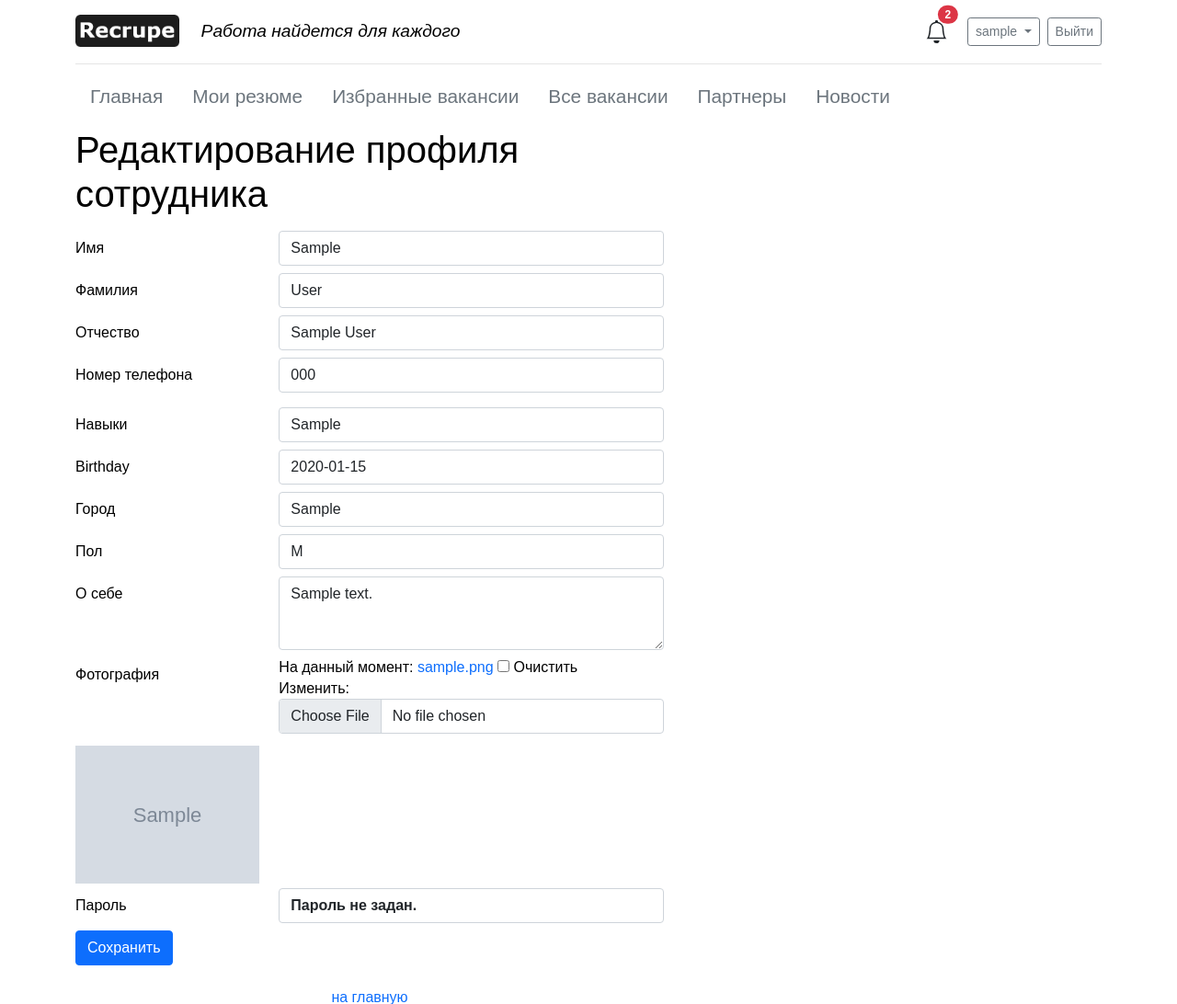
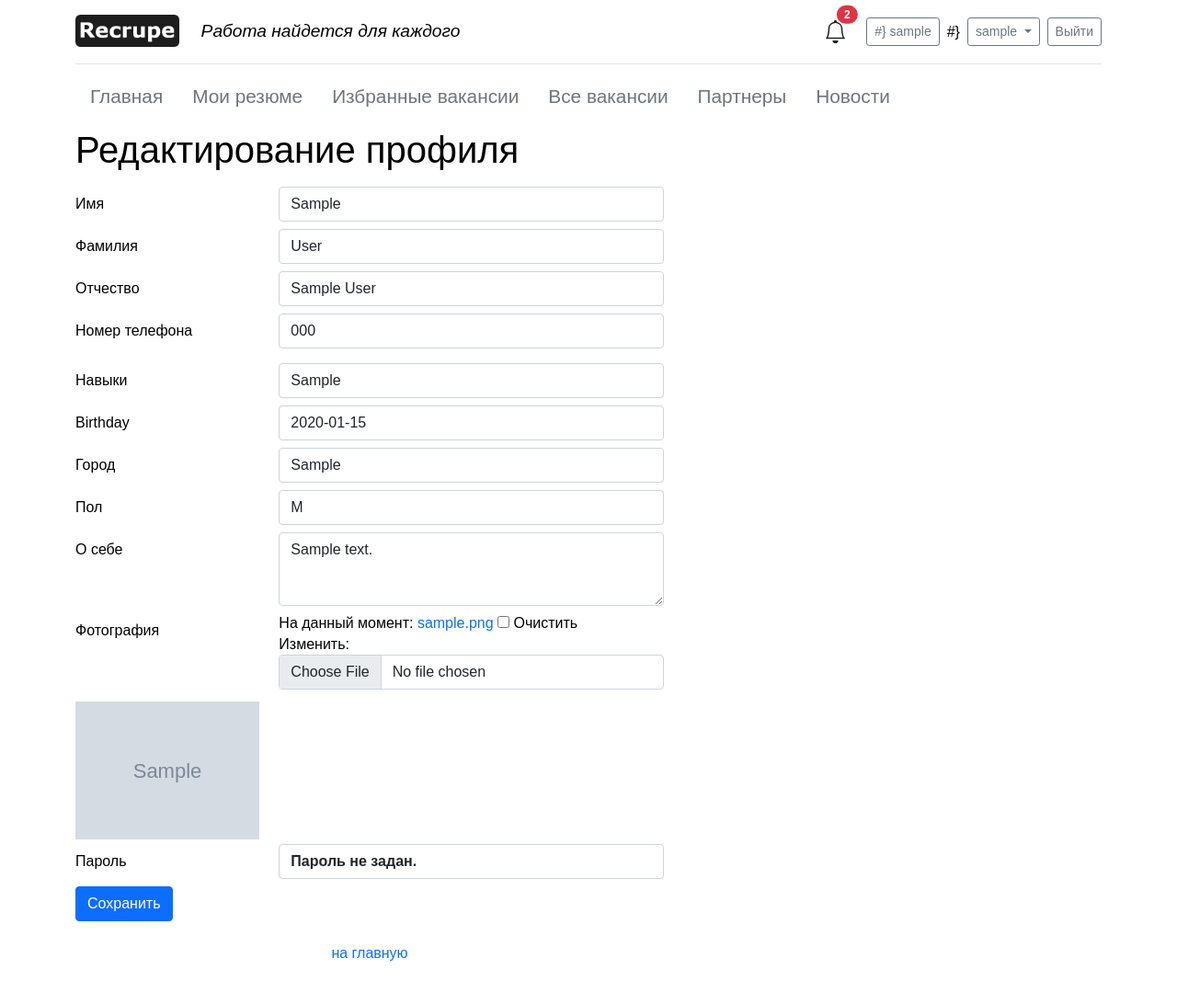
Before and after one commit to AlexKhlybov/gb_recrupe, a Django app: page /users/editemployee/ in a window 1280 px wide. Shown: the top 1092 px of the page at 92% size. Run offline with Django 3.2, Linux system fonts and the light colour scheme; a user stored in the database is signed in; tables that the repository leaves empty hold one stand-in row (values such as "Sample post"); grey boxes marked "Sample" are stand-in pictures; some libraries are stand-ins or nearby versions.

Commit message:
Корректировка шаблона

```diff
--- a/apps/users/models.py
+++ b/apps/users/models.py
@@ -25,7 +25,6 @@ class User(AbstractUser):
     last_name = models.CharField(max_length=32, verbose_name='Фамилия')
     second_name = models.CharField(max_length=32, blank=True, verbose_name='Отчество')
     phone = models.CharField(max_length=16, blank=True, verbose_name='Номер телефона')
-    email = models.EmailField(max_length=255, default="example@mail.ru", verbose_name='Email')
     role = models.PositiveSmallIntegerField(choices=USER_TYPE, default=USER_TYPE_MODERATOR, verbose_name='Роль')
 
     class Meta:
--- a/templates/main/includes/user_block.html
+++ b/templates/main/includes/user_block.html
@@ -22,10 +22,10 @@
                 </div>
                 {% if user.role == 1 %}  {# Модератор #}
                     <a class="btn btn-sm btn-outline-secondary" href="{% url 'user:editemployee' %}">
-                        {{ .user }}</a>
+                        {{ user }}</a>
                 {% elif user.role == 2 %}  {# Соискатель #}
-{#                    <a class="btn btn-sm btn-outline-secondary" href="{% url 'user:editemployee' %}">#}
-{#                        {{ request.user }}</a>#}
+                       <a class="btn btn-sm btn-outline-secondary" href="{% url 'user:editemployee' %}">#}
+                       {{ user }}</a>#}
                     <div class="dropdown">
                         <button class="btn btn-sm btn-outline-secondary dropdown-toggle" type="button" id="dropdownUserMenu" data-bs-toggle="dropdown" aria-expanded="false">
                             {{ user }}
--- a/templates/users/editemployee.html
+++ b/templates/users/editemployee.html
@@ -4,7 +4,7 @@
 <div class="container">
     <div class="registration-form  mb-5">
         <form method="post" action="{% url 'users:editemployee' %}" enctype="multipart/form-data">
-            <h1 class="mb-3">Редактирование профиля сотрудника</h1>
+            <h1 class="mb-3">Редактирование профиля</h1>
             {% csrf_token %}
             {% for field in edit_form %}
                 <div class="row mb-2">
```
